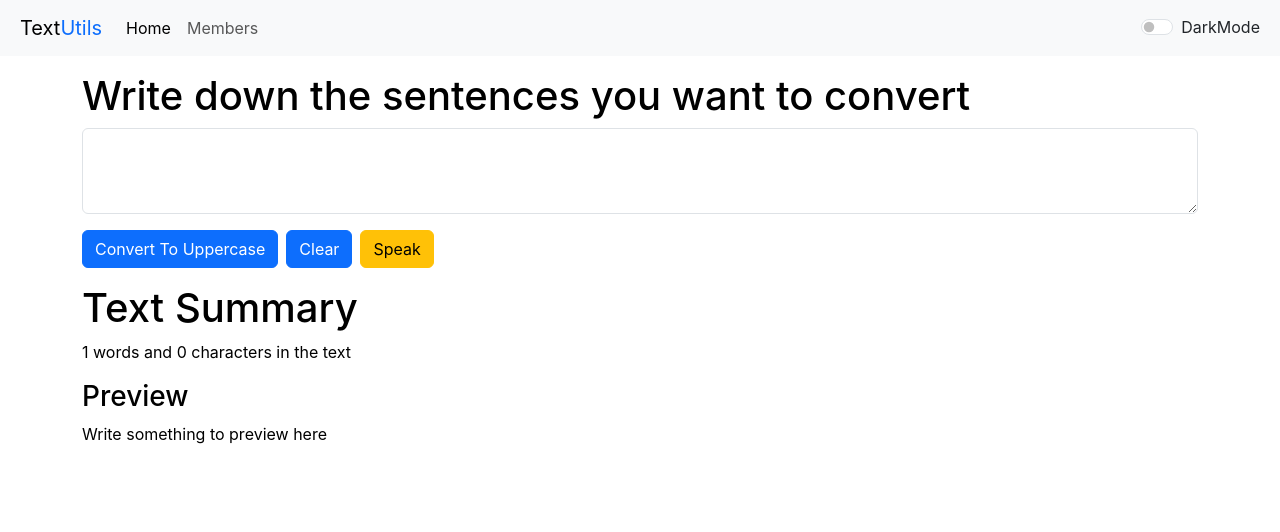
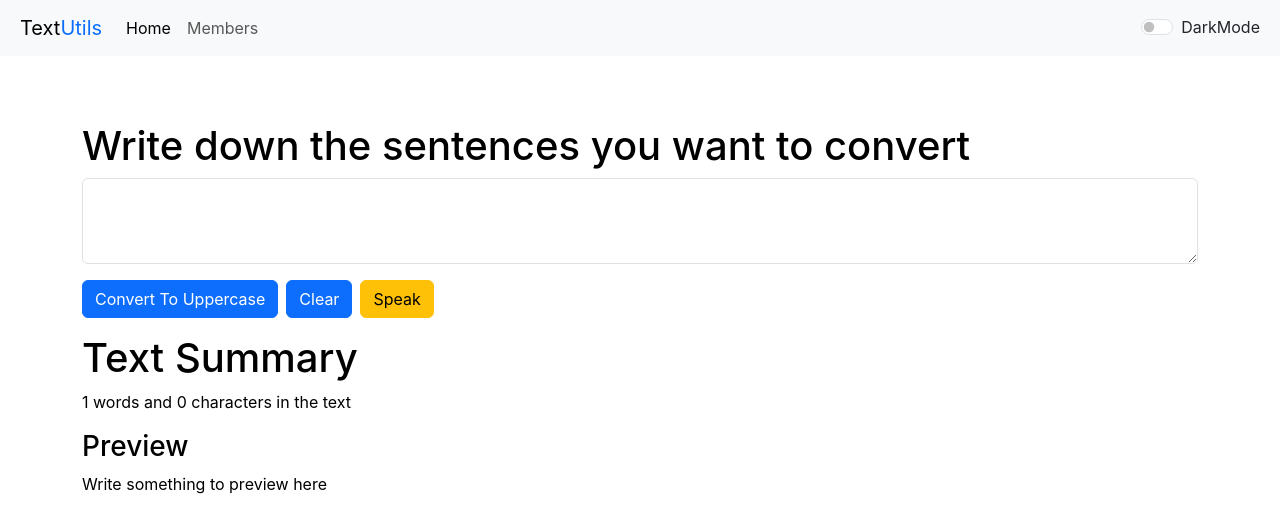
Before and after one commit to supriyobaruab/Learning-React.js, a React (Create React App) app: page / in a window 1280 px wide. Shown: the top 532 px of the page. Built offline with nearby package versions, Linux system fonts and the light colour scheme.

Commit message:
added a gap between alert and main contect

```diff
--- a/src/Components/Alert.js
+++ b/src/Components/Alert.js
@@ -2,12 +2,12 @@ import React from "react";
 
 export default function Alert(props) {
   return (
-    props.alert && (
-      <div>
-        <div class={`alert alert-${props.alert.type}`} role="alert">
+    <div style={{ height: `50px` }}>
+      {props.alert && (
+        <div className={`alert alert-${props.alert.type}`} role="alert">
           {props.alert.msg}
         </div>
-      </div>
-    )
+      )}
+    </div>
   );
 }
```
